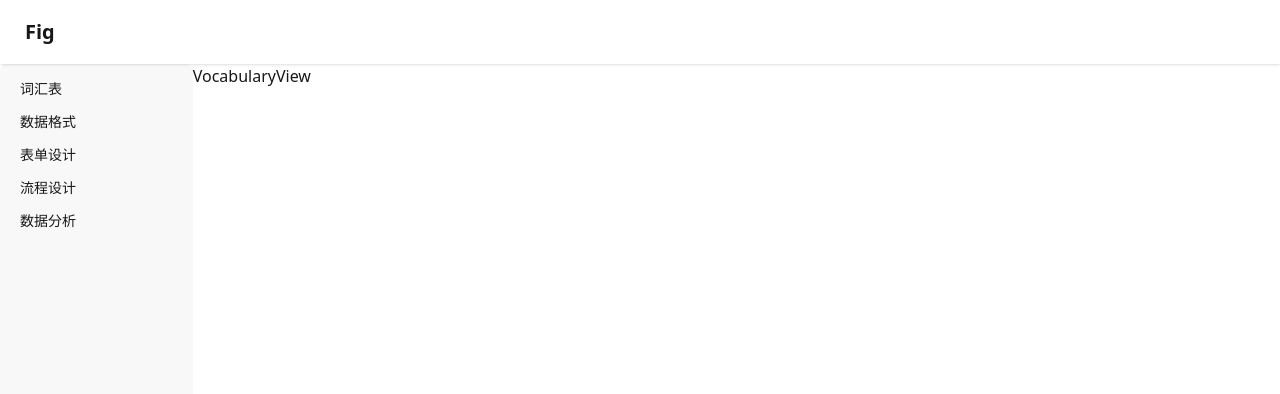
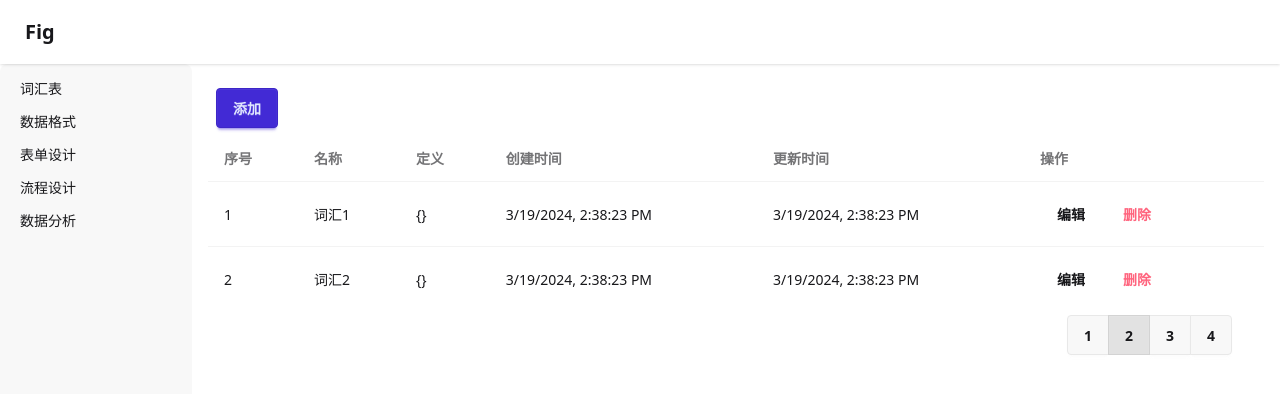
Before and after one commit to mrchar/fig, a Vue app in the folder client/: page /vocabulary/list in a window 1280 px wide. Shown: the top 394 px of the page. Built offline with nearby package versions, Linux system fonts and the light colour scheme.

Commit message:
创建VocabularyView

```diff
--- a/client/components.d.ts
+++ b/client/components.d.ts
@@ -8,7 +8,9 @@ export {}
 /* prettier-ignore */
 declare module 'vue' {
   export interface GlobalComponents {
+    Button: typeof import('./src/components/Button.vue')['default']
     RouterLink: typeof import('vue-router')['RouterLink']
     RouterView: typeof import('vue-router')['RouterView']
+    Table: typeof import('./src/components/Table.vue')['default']
   }
 }
--- /dev/null
+++ b/client/src/components/Button.vue
@@ -0,0 +1,73 @@
+<script setup lang="ts">
+export type Props = {
+  size?: "sm" | "md" | "lg" | "xl",
+  type?: "normal" | "outline" | "dash" | "ghost" | "link"
+  priority?: "default" | "primary" | "secondary" | "warning" | "danger"
+}
+
+const props = withDefaults(defineProps<Props>(),
+  { size: "md", type: "normal", priority: "default" }
+)
+
+const computedClass = computed(() => {
+  const result = []
+  if (props.size !== "md") {
+    result.push(`btn-${props.size}`)
+  }
+
+  if (props.type !== "normal") {
+    result.push(`btn-${props.type}`)
+  }
+
+  if (props.type === "normal") {
+    if (props.priority === "primary") {
+      result.push("btn-primary")
+    }
+    if (props.priority === "secondary") {
+      result.push("btn-primary", "btn-outline")
+    }
+    if (props.priority === "warning") {
+      result.push("btn-warning", "btn-outline")
+    }
+    if (props.priority === "danger") {
+      result.push("btn-error", "btn-outline")
+    }
+  }
+
+  if (props.type === "outline" || props.type === "dash") {
+    if (props.priority === "primary") {
+      result.push("btn-primary")
+    }
+    if (props.priority === "secondary") {
+      result.push("btn-primary")
+    }
+    if (props.priority === "warning") {
+      result.push("btn-warning")
+    }
+    if (props.priority === "danger") {
+      result.push("btn-error")
+    }
+  }
+
+  if (props.type === "ghost" || props.type === "link") {
+    if (props.priority === "primary") {
+      result.push("text-primary")
+    }
+    if (props.priority === "warning") {
+      result.push("text-warning")
+    }
+    if (props.priority === "danger") {
+      result.push("text-error")
+    }
+  }
+
+  return result
+})
+
+</script>
+
+<template>
+  <button class="btn" :class="computedClass">
+    <slot></slot>
+  </button>
+</template>
--- /dev/null
+++ b/client/src/components/Table.vue
@@ -0,0 +1,69 @@
+<script setup lang="ts">
+export type Column = {
+  title: string,
+  prop: string,
+  formatter?: (params: { index: number, row: any, column: Column, value: any }) => any
+}
+
+export type Props = {
+  uniqueKey?: string
+  columns?: Column[],
+  datasource?: () => { rows: any[] }
+}
+
+const props = withDefaults(defineProps<Props>(), {
+  uniqueKey: "id",
+  columns: () => ([]),
+  datasource: () => {
+    return { rows: [] }
+  }
+})
+
+const { rows } = props.datasource()
+</script>
+
+<template>
+  <div class="flex justify-between p-2">
+    <div v-if="$slots.operations">
+      <slot name="operations"></slot>
+    </div>
+    <div v-if="$slots.settings">
+      <slot name="settings"></slot>
+    </div>
+  </div>
+  <div class="overflow-x-auto">
+    <table class="table">
+      <!-- head -->
+      <thead>
+      <tr>
+        <th v-if="props.columns.length>0" v-for="column in props.columns" :key="column.prop">
+          {{ column.title }}
+        </th>
+        <th v-else> &nbsp;</th>
+      </tr>
+      </thead>
+      <tbody>
+      <!-- row 1 -->
+      <tr v-for="(row, index) in rows" :key="row[props.uniqueKey]">
+        <td v-for="column in props.columns" :key="column.prop" class="text-nowrap">
+          <template v-if="$slots['columns.'+column.prop]">
+            <slot :name="'columns.'+column.prop" v-bind="{index,row, column,value:row?.[column.prop]}" />
+          </template>
+          <template v-else-if="column.formatter">
+            {{ column.formatter({ index, row, column, value: row?.[column.prop] }) }}
+          </template>
+          <template v-else>
+            {{ row?.[column.prop] }}
+          </template>
+        </td>
+      </tr>
+      </tbody>
+    </table>
+  </div>
+  <div class="join flex justify-end px-8 py-1">
+    <button class="join-item btn">1</button>
+    <button class="join-item btn btn-active">2</button>
+    <button class="join-item btn">3</button>
+    <button class="join-item btn">4</button>
+  </div>
+</template>
--- a/client/src/layouts/Framework.vue
+++ b/client/src/layouts/Framework.vue
@@ -15,7 +15,7 @@ import routes from "../router/routes.ts"
           </RouterLink>
         </li>
       </ul>
-      <div class="w-full h-full">
+      <div class="w-full h-full p-4">
         <slot></slot>
       </div>
     </div>
--- /dev/null
+++ b/client/src/types/index.ts
@@ -0,0 +1,7 @@
+export type Vocabulary = {
+  id: number,
+  name: string,
+  definition: any,
+  createdAt:string,
+  updatedAt: string,
+}
--- a/client/src/views/VocabularyView.vue
+++ b/client/src/views/VocabularyView.vue
@@ -1,5 +1,72 @@
-<script setup lang="ts"></script>
+<script setup lang="ts">
+import type { Vocabulary } from "@/types"
+import type { Column } from "@/components/Table.vue"
+
+const columns: Column[] = [
+  {
+    title: "序号", prop: "series", formatter({ index }) {
+      return index + 1
+    }
+  },
+  { title: "名称", prop: "name" },
+  { title: "定义", prop: "definition" },
+  {
+    title: "创建时间", prop: "createdAt",
+    formatter({ value }) {
+      return value && new Date(value).toLocaleString()
+    }
+  },
+  {
+    title: "更新时间", prop: "updatedAt",
+    formatter({ value }) {
+      return value && new Date(value).toLocaleString()
+    }
+  },
+  {
+    title: "操作", prop: "operations"
+  }
+]
+
+const datasource = () => {
+  return {
+    rows: [
+      {
+        id: 1,
+        name: "词汇1",
+        definition: {},
+        createdAt: "2024-03-19T22:38:23+08:00",
+        updatedAt: "2024-03-19T22:38:23+08:00"
+      },
+      {
+        id: 2,
+        name: "词汇2",
+        definition: {},
+        createdAt: "2024-03-19T22:38:23+08:00",
+        updatedAt: "2024-03-19T22:38:23+08:00"
+      }
+    ] as Vocabulary[]
+  }
+}
+
+function onClickEdit(id: number) {
+  console.log("Do edit record" + id)
+}
+
+function onClickDelete(id: number) {
+  console.log("Do delete record" + id)
+}
+</script>
 
 <template>
-  VocabularyView
+  <Table :columns="columns" :datasource="datasource">
+    <template #operations>
+      <Button priority="primary">添加</Button>
+    </template>
+    <template #columns.operations="{row}">
+      <Button type="ghost" priority="default"
+              class="mr-1" @click="onClickEdit(row.id)">编辑
+      </Button>
+      <Button type="ghost" priority="danger" @click="onClickDelete(row.id)">删除</Button>
+    </template>
+  </Table>
 </template>
--- a/client/tsconfig.app.json
+++ b/client/tsconfig.app.json
@@ -19,6 +19,7 @@
     "src/**/*.ts",
     "src/**/*.tsx",
     "src/**/*.vue",
-    "./auto-imports.d.ts"
+    "./auto-imports.d.ts",
+    "./components.d.ts"
   ]
 }
--- a/client/vite.config.ts
+++ b/client/vite.config.ts
@@ -16,6 +16,6 @@ export default defineConfig({
     AutoImport({
       imports: ["vue", "vue-router"]
     }),
-    Components({})
+    Components({dirs:["src/components"]})
   ]
 })
```
